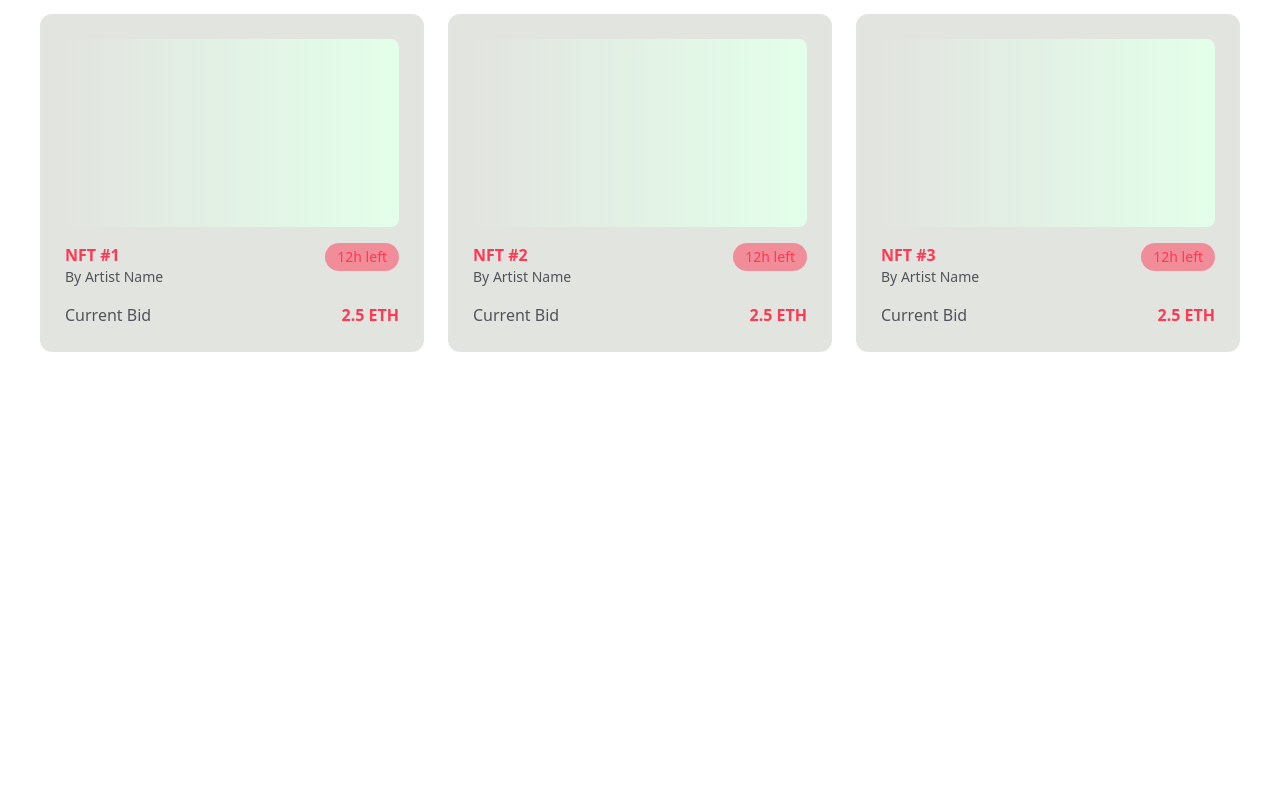
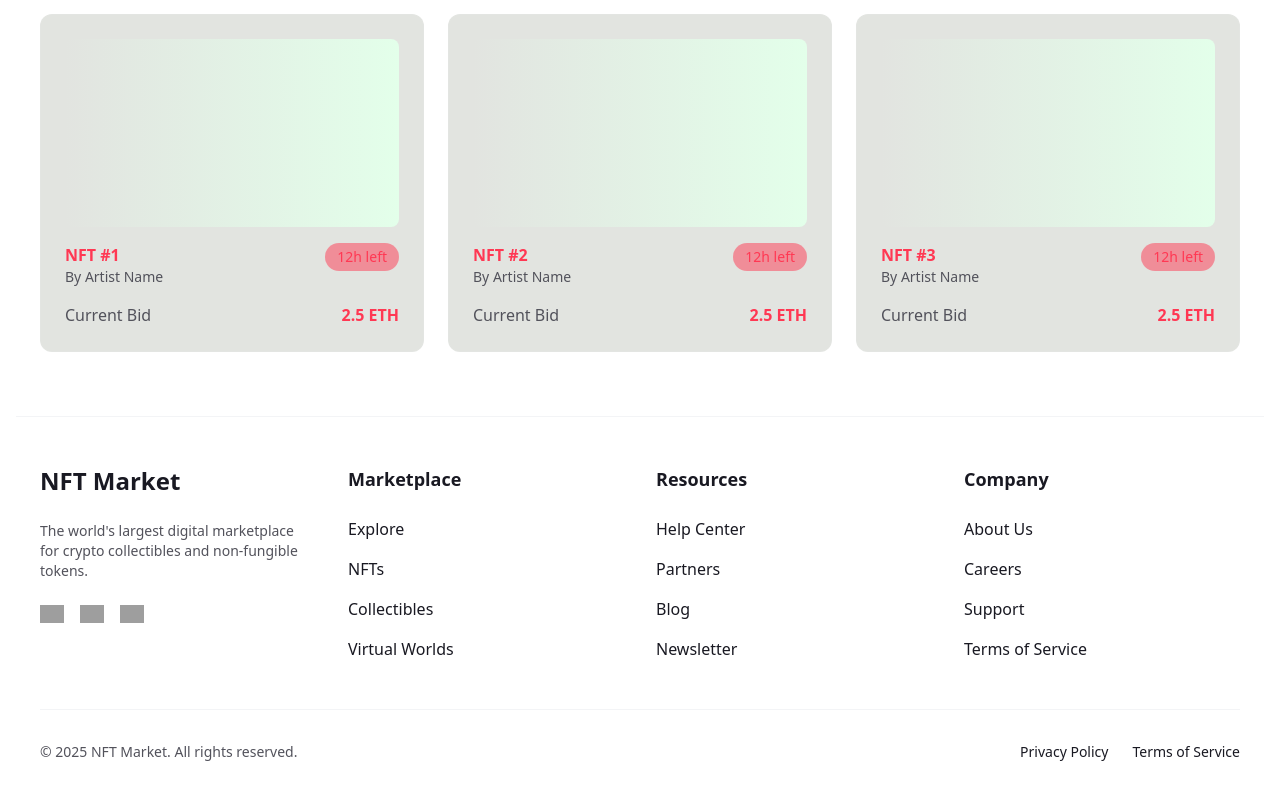
Before and after one commit to gala1234/nft-market-place, a Next.js app: page / in a window 1280 px wide. Shown: the part 1538-2338 px from the top of the page. Before the commit the page ends 2054 px from the top, so only its background shows below. Built offline with nearby package versions, Linux system fonts and the light colour scheme; grey boxes are pictures that could not be loaded.

Commit message:
adding footer

```diff
--- a/src/app/page.tsx
+++ b/src/app/page.tsx
@@ -2,6 +2,7 @@ import { Navigation } from "../components/navigation";
 import { Hero } from "../components/Hero";
 import { TrendingCollections } from "../components/TrendingCollections";
 import { LiveAuctions } from "../components/LiveAuctions";
+import { Footer } from "@/components/Footer";
 
 export default function Home() {
   return (
@@ -11,6 +12,7 @@ export default function Home() {
         <Hero />
         <TrendingCollections />
         <LiveAuctions />
+        <Footer />
       </div>
     </div>
   );
--- /dev/null
+++ b/src/components/Footer.tsx
@@ -0,0 +1,120 @@
+"use client";
+
+import React from "react";
+import Link from "next/link";
+import Image from "next/image";
+
+export const Footer = () => {
+  const currentYear = new Date().getFullYear();
+
+  const footerLinks = [
+    {
+      title: "Marketplace",
+      links: [
+        { name: "Explore", href: "/explore" },
+        { name: "NFTs", href: "/nfts" },
+        { name: "Collectibles", href: "/collectibles" },
+        { name: "Virtual Worlds", href: "/virtual-worlds" },
+      ],
+    },
+    {
+      title: "Resources",
+      links: [
+        { name: "Help Center", href: "/help" },
+        { name: "Partners", href: "/partners" },
+        { name: "Blog", href: "/blog" },
+        { name: "Newsletter", href: "/newsletter" },
+      ],
+    },
+    {
+      title: "Company",
+      links: [
+        { name: "About Us", href: "/about" },
+        { name: "Careers", href: "/careers" },
+        { name: "Support", href: "/support" },
+        { name: "Terms of Service", href: "/terms" },
+      ],
+    },
+  ];
+
+  const socialLinks = [
+    { name: "Twitter", icon: "/twitter.svg", href: "https://twitter.com" },
+    { name: "Discord", icon: "/discord.svg", href: "https://discord.com" },
+    {
+      name: "Instagram",
+      icon: "/instagram.svg",
+      href: "https://instagram.com",
+    },
+  ];
+
+  return (
+    <footer className="bg-transparent-secondary backdrop-blur-xl border-t border-gray-100 dark:border-gray-800">
+      <div className="max-w-[1248px] mx-auto px-6 py-12">
+        <div className="grid grid-cols-1 md:grid-cols-4 gap-8 mb-12">
+          {/* Brand Section */}
+          <div className="space-y-6">
+            <div className="text-2xl font-bold text-primary">NFT Market</div>
+            <p className="text-secondary text-sm max-w-xs">
+              The world&apos;s largest digital marketplace for crypto
+              collectibles and non-fungible tokens.
+            </p>
+            <div className="flex space-x-4">
+              {socialLinks.map((social) => (
+                <a
+                  key={social.name}
+                  href={social.href}
+                  target="_blank"
+                  rel="noopener noreferrer"
+                  className="text-link"
+                  aria-label={social.name}
+                >
+                  <Image
+                    src={social.icon}
+                    alt={social.name}
+                    width={24}
+                    height={24}
+                  />
+                </a>
+              ))}
+            </div>
+          </div>
+
+          {/* Links Sections */}
+          {footerLinks.map((section) => (
+            <div key={section.title} className="space-y-6">
+              <h3 className="text-lg font-bold text-primary">
+                {section.title}
+              </h3>
+              <ul className="space-y-4">
+                {section.links.map((link) => (
+                  <li key={link.name}>
+                    <Link href={link.href} className="text-link">
+                      {link.name}
+                    </Link>
+                  </li>
+                ))}
+              </ul>
+            </div>
+          ))}
+        </div>
+
+        {/* Copyright Section */}
+        <div className="pt-8 border-t border-gray-100 dark:border-gray-800">
+          <div className="flex flex-col md:flex-row justify-between items-center space-y-4 md:space-y-0">
+            <p className="text-secondary text-sm">
+              © {currentYear} NFT Market. All rights reserved.
+            </p>
+            <div className="flex space-x-6 text-sm">
+              <Link href="/privacy" className="text-link">
+                Privacy Policy
+              </Link>
+              <Link href="/terms" className="text-link">
+                Terms of Service
+              </Link>
+            </div>
+          </div>
+        </div>
+      </div>
+    </footer>
+  );
+};
```
